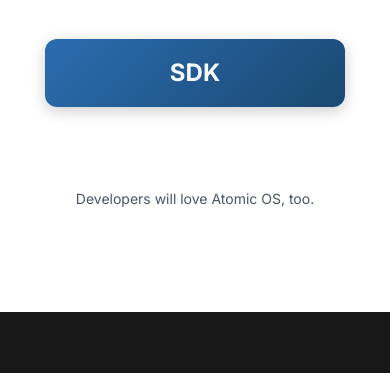
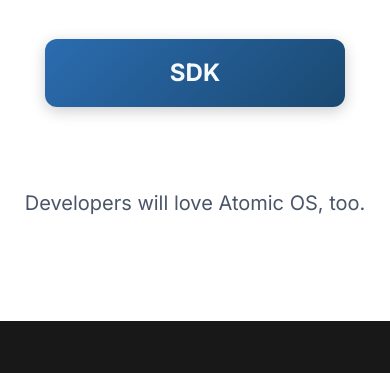
Before and after one commit to JoshiMitesh/atomo_website, a plain HTML site: page atomicos_page/atomicos.html in a window 390 px wide. Shown: the part 5740-6113 px from the top of the page. Drawn offline with nearby package versions, Linux system fonts and the light colour scheme; a web font is replaced by a local one.

Commit message:
final_code

```diff
--- a/atomicos_page/atomicos.css
+++ b/atomicos_page/atomicos.css
@@ -1876,7 +1876,7 @@
     }
 
     .tagline {
-        font-size: 0.875rem;
+        font-size: 20px;
     }
 
     .social-icons img {
```
